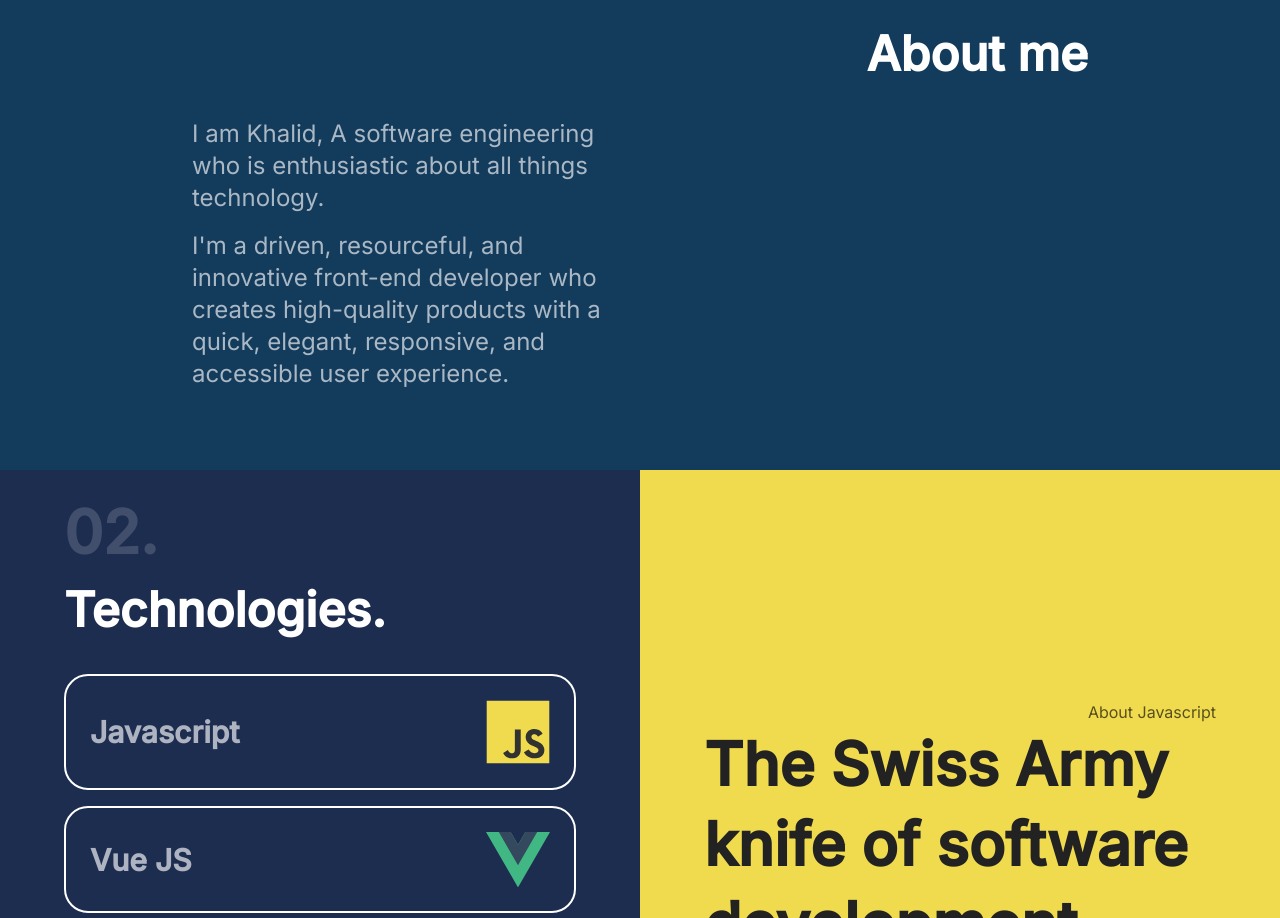
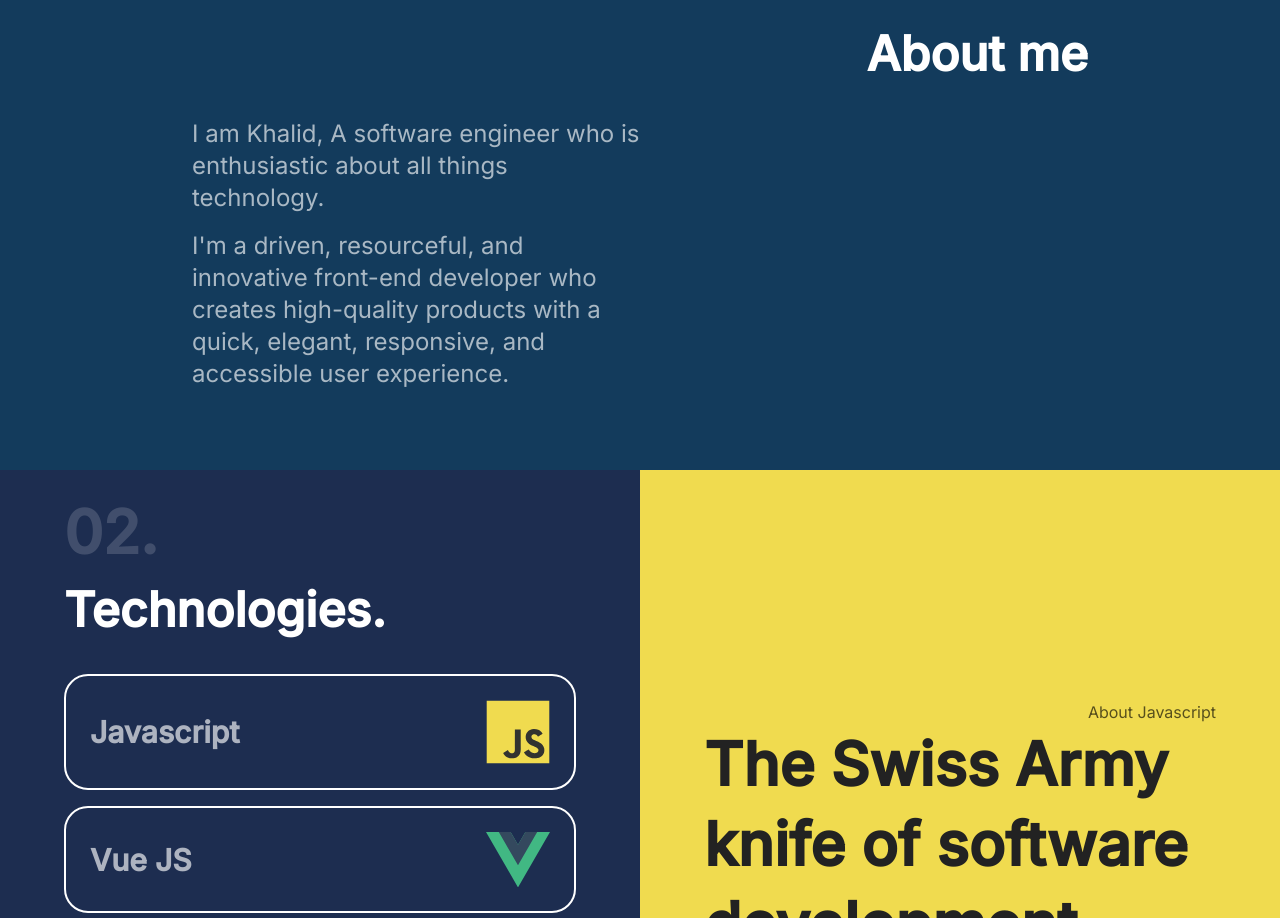
Before and after one commit to salskhal/Portfolio-v2, a Vue app: page / in a window 1280 px wide. Shown: the part 958-1876 px from the top of the page. Built offline with nearby package versions, Linux system fonts and the light colour scheme.

Commit message:
little edit

```diff
--- a/src/components/About.vue
+++ b/src/components/About.vue
@@ -7,7 +7,7 @@
 
     <div class="text-title text-2xl leading-8 lg:w-2/4">
       <p class=" mb-4" >
-        I am Khalid, A software engineering who is
+        I am Khalid, A software engineer who is
         enthusiastic about all things technology.
       </p>
       <p class="= mb-4">
```
